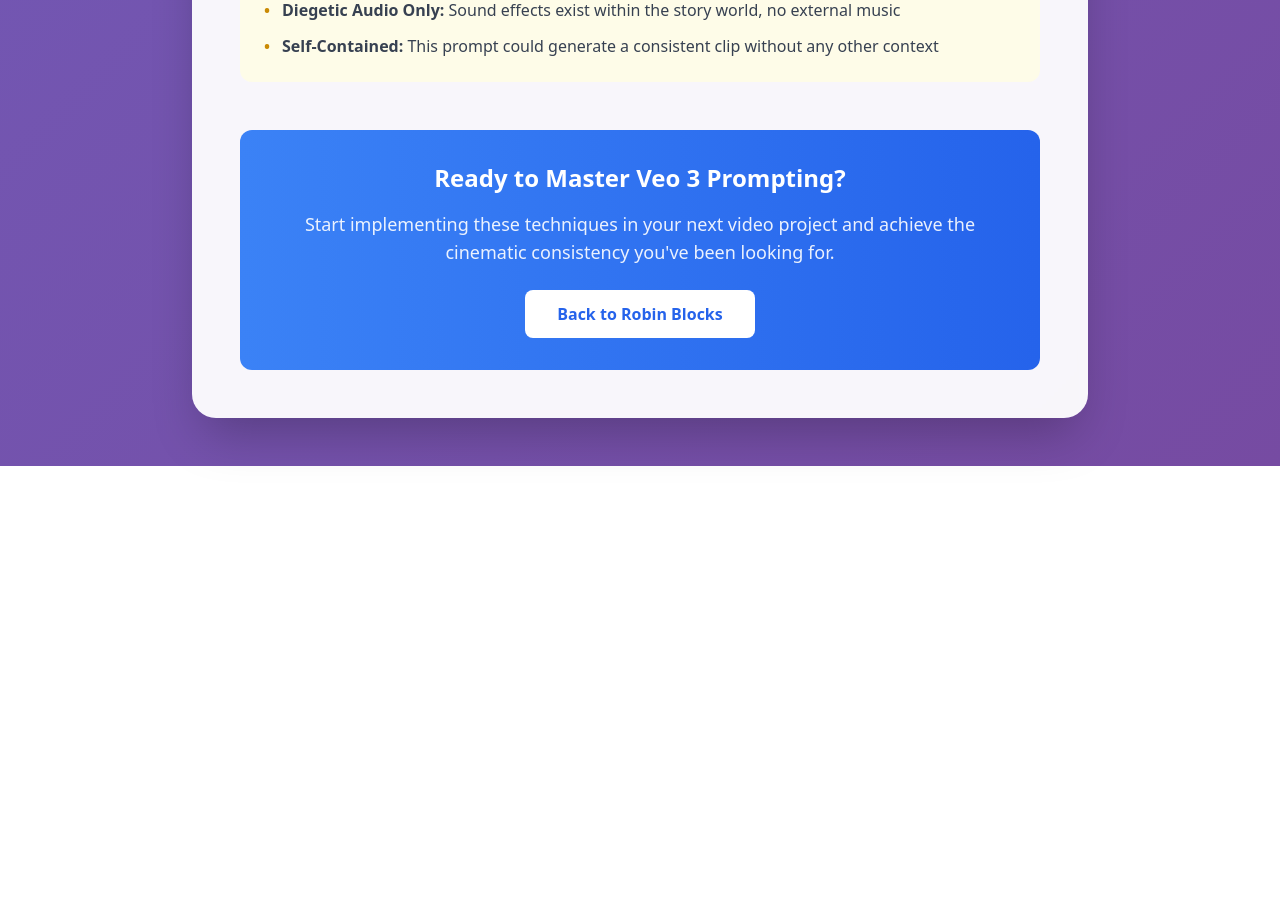
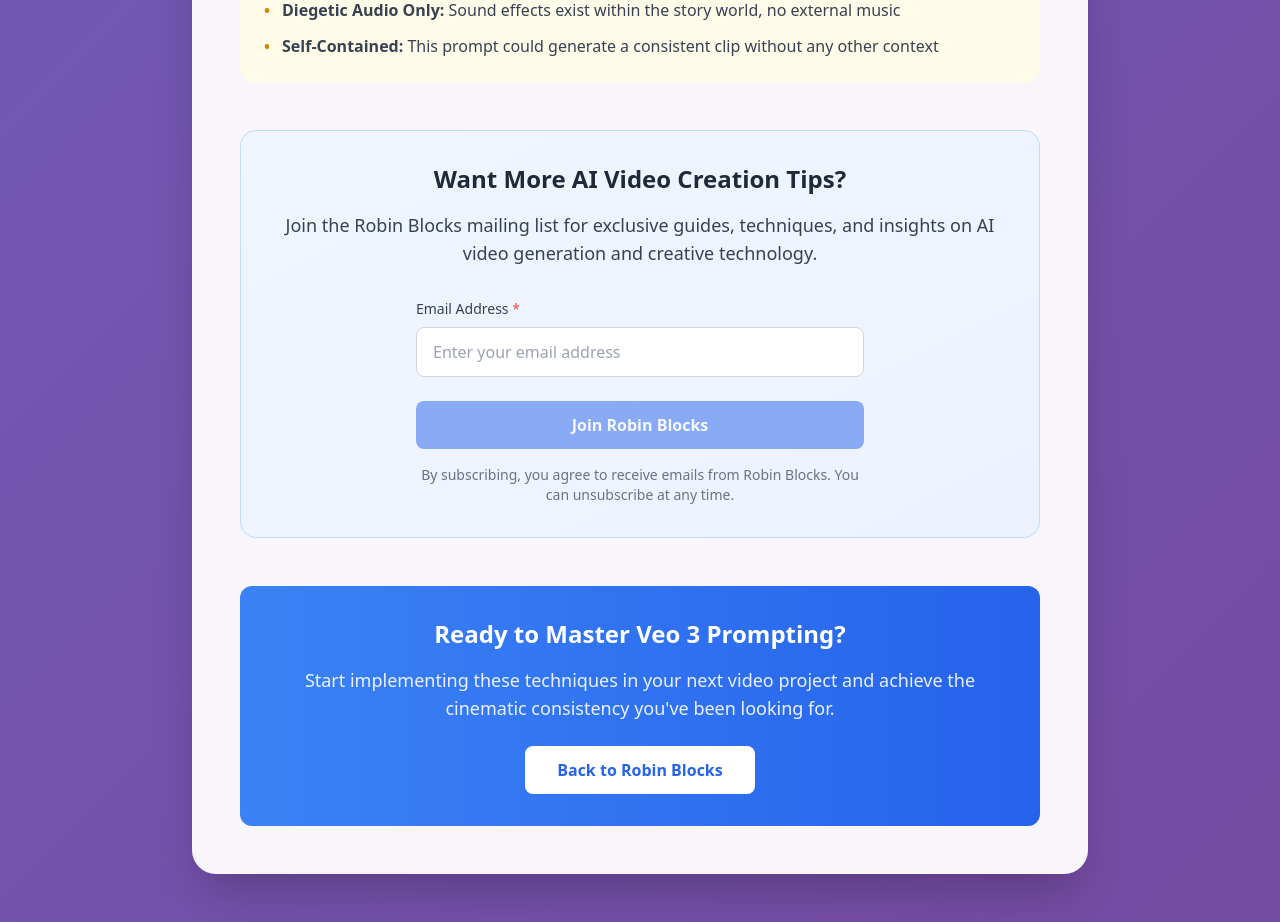
Before and after one commit to robin-blocks/robinblocks-com, a Next.js app: page /veo-3-guide in a window 1280 px wide. Shown: the part 6440-7362 px from the top of the page. Before the commit the page ends 6906 px from the top, so only its background shows below. Built offline with nearby package versions, Linux system fonts and the light colour scheme.

Commit message:
Add email signup section to Veo3Guide for enhanced user engagement and resource sharing on AI video creation tips.

```diff
--- a/pages/veo-3-guide.js
+++ b/pages/veo-3-guide.js
@@ -1,5 +1,6 @@
 import Head from 'next/head';
 import Link from 'next/link';
+import EmailSignup from '../components/EmailSignup';
 
 export default function Veo3Guide() {
   return (
@@ -406,6 +407,21 @@
                 </div>
               </section>
 
+              {/* Email Signup Section */}
+              <section className="mb-12">
+                <div className="bg-gradient-to-br from-blue-50 to-indigo-50 rounded-2xl p-8 border border-blue-200">
+                  <div className="text-center mb-8">
+                    <h3 className="text-2xl font-bold text-gray-800 mb-4">
+                      Want More AI Video Creation Tips?
+                    </h3>
+                    <p className="text-gray-700 text-lg">
+                      Join the Robin Blocks mailing list for exclusive guides, techniques, and insights on AI video generation and creative technology.
+                    </p>
+                  </div>
+                  <EmailSignup />
+                </div>
+              </section>
+
               {/* Call to Action */}
               <div className="bg-gradient-to-r from-primary-500 to-primary-600 rounded-xl p-8 text-center text-white">
                 <h3 className="text-2xl font-bold mb-4">Ready to Master Veo 3 Prompting?</h3>
```
